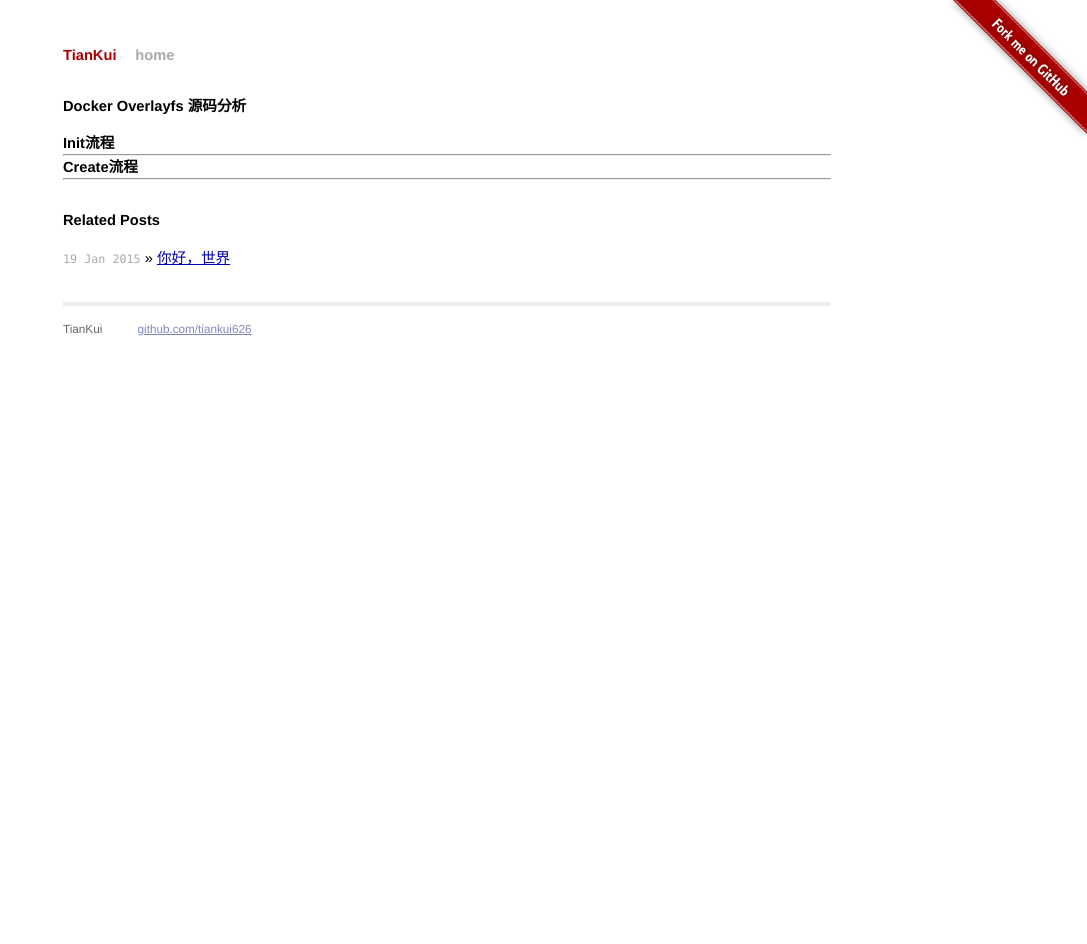
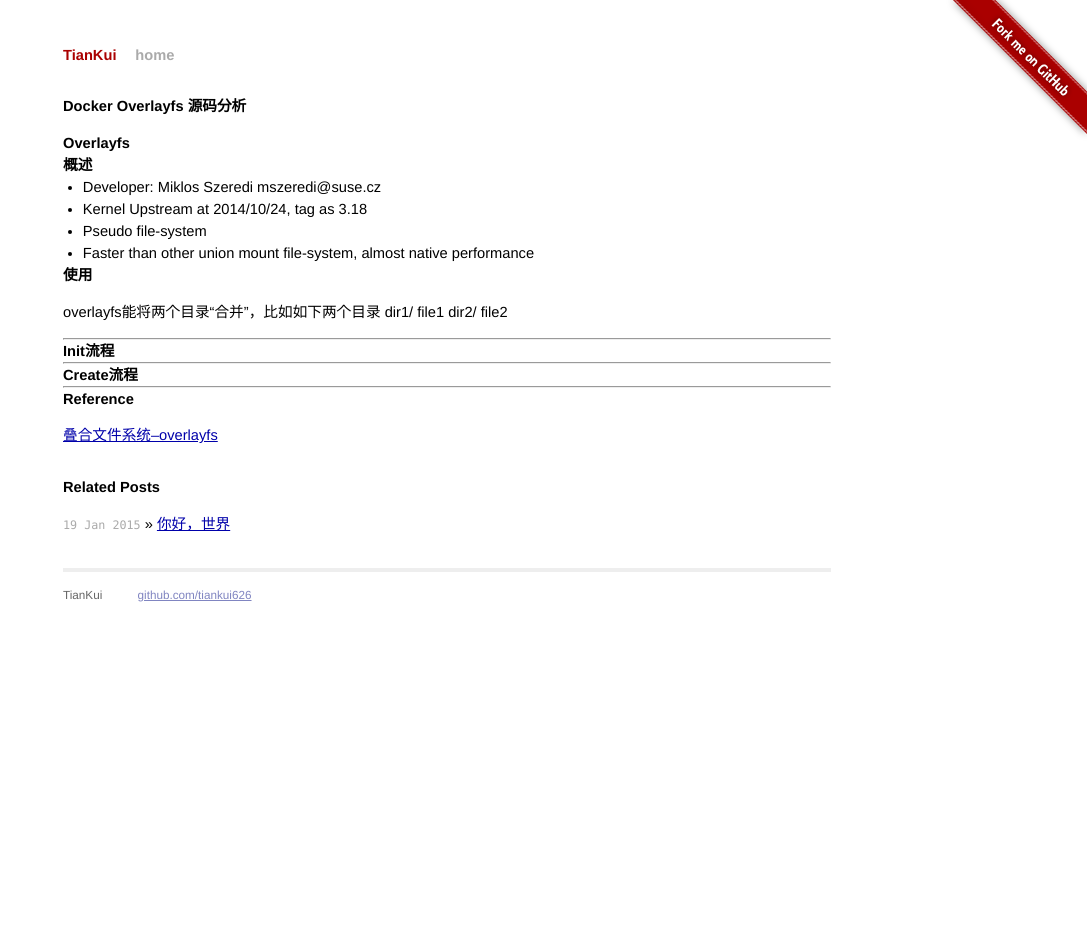
Before and after one commit to tiankui626/blog, a Jekyll site: the page built from _posts/2015-01-19-docker-in-overlayfs.md, in a window 1280 px wide. Shown: the whole page, without its empty margins (193-1280 px from the left). Built offline with Jekyll 4.4.1, drawn with Linux system fonts in a browser that asks for light colours; Markdown is read by kramdown in place of the engine named in the settings; comment, search, counter and statistics services are not loaded.

Commit message:
update overlay fs

```diff
--- a/_posts/2015-01-19-docker-in-overlayfs.md
+++ b/_posts/2015-01-19-docker-in-overlayfs.md
@@ -2,7 +2,28 @@
 layout: post
 title: Docker Overlayfs 源码分析
 ---
+## Overlayfs
+### 概述
+*  Developer:  Miklos Szeredi mszeredi@suse.cz
+*  Kernel Upstream at 2014/10/24, tag as 3.18
+*  Pseudo file-system
+*  Faster than other union mount file-system, almost native performance
+
+### 使用
+overlayfs能将两个目录“合并”，比如如下两个目录
+	dir1/
+    	file1
+	dir2/
+    	file2
+
+
+
+------
 ## Init流程
 ------
 ## Create流程
+
 ------
+
+## Reference
+[叠合文件系统--overlayfs](http://wenku.baidu.com/view/2c82473ca32d7375a41780ab.html)
```
